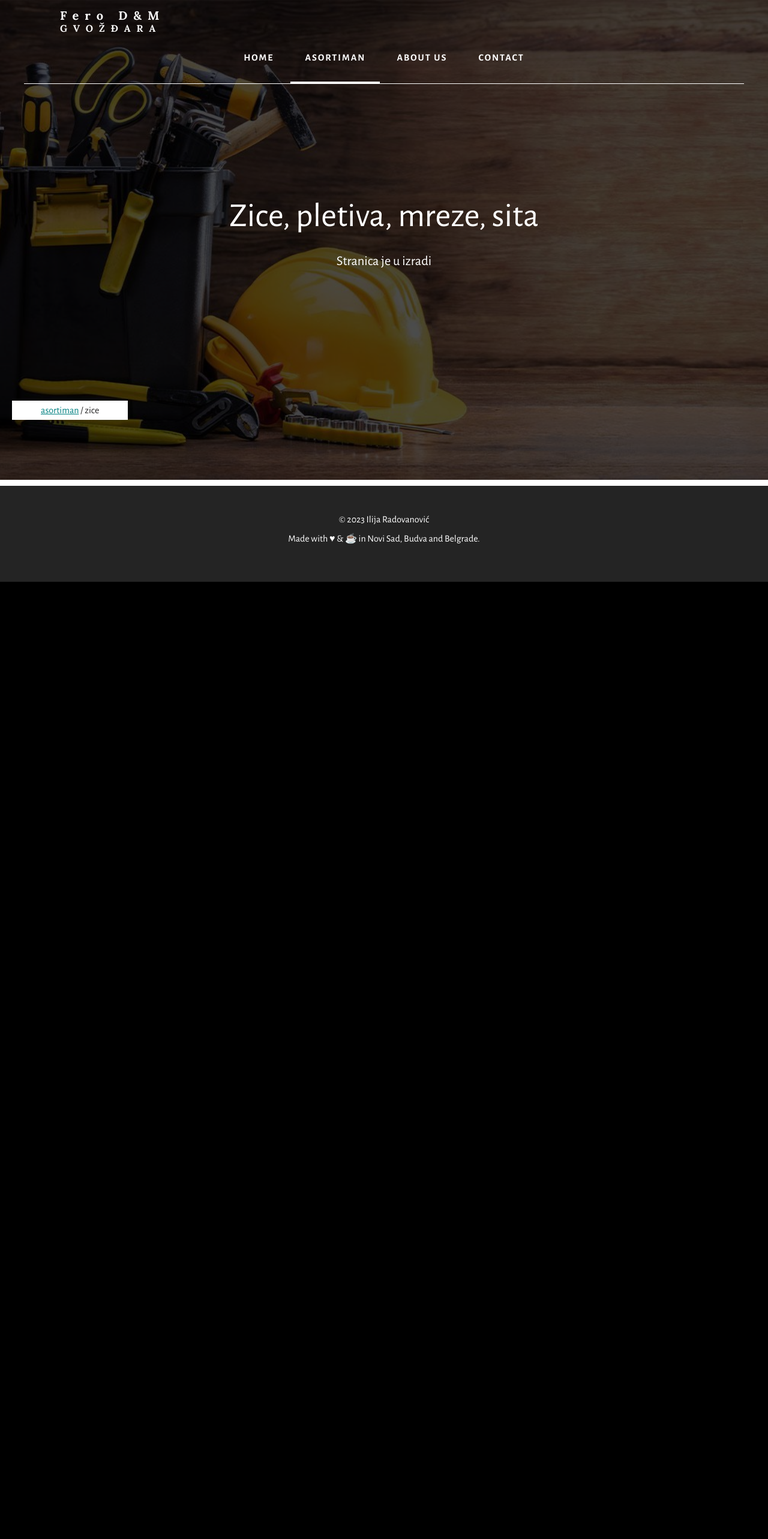
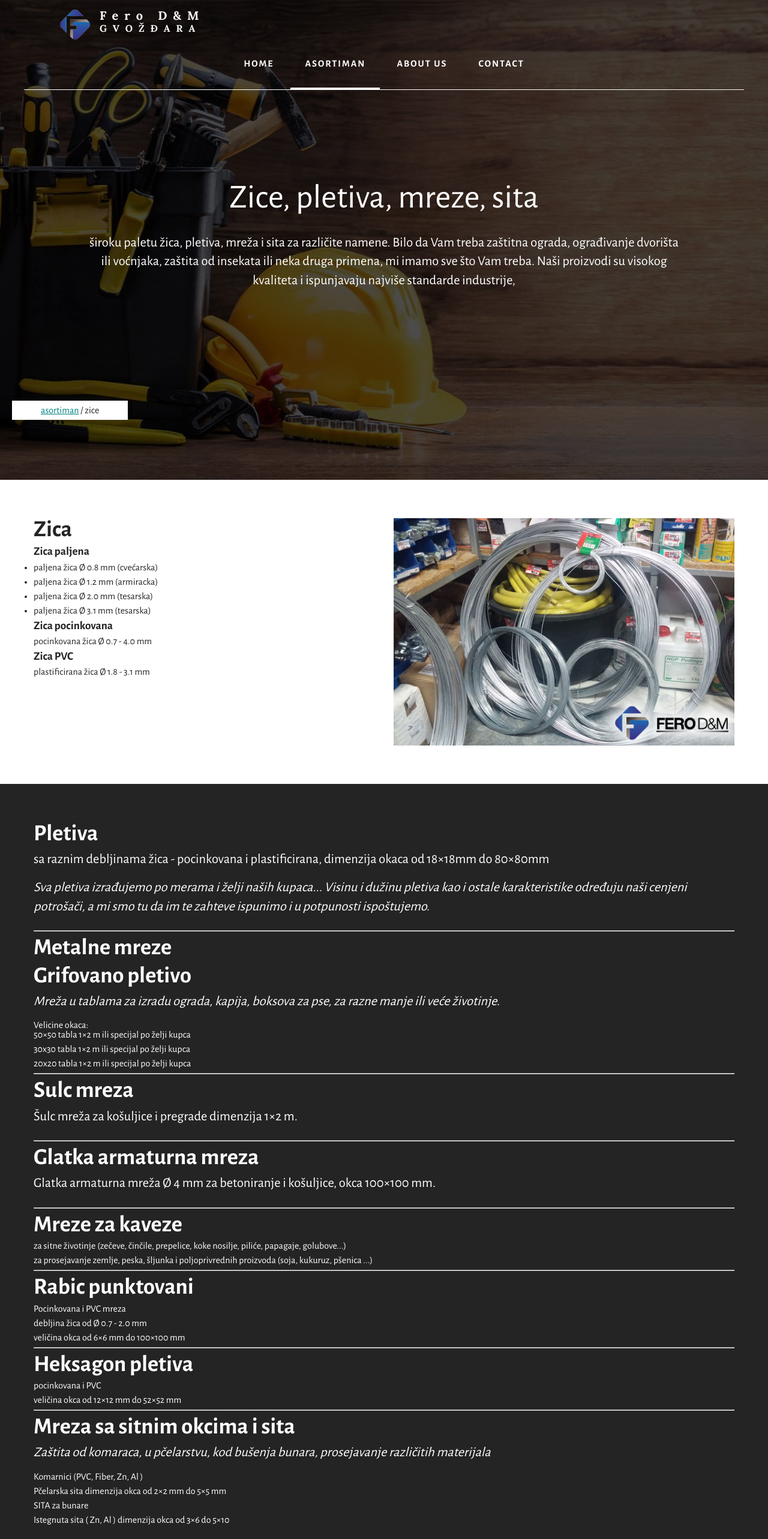
Before and after one commit to janaVukHana/ferodm, a React (Vite) app in the folder react/: page /asortiman/zice in a window 1280 px wide. Shown: the top 2566 px of the page at 60% size. Before the commit the page ends 970 px from the top, so only its background shows below. Built offline with nearby package versions, Linux system fonts and the light colour scheme.

Commit message:
adding texts with chatgpt help

```diff
--- a/react/src/components/Navbar.jsx
+++ b/react/src/components/Navbar.jsx
@@ -21,7 +21,16 @@ export default function Navbar() {
         <nav className="inner-container">
             <div className="logo-n-hamburger">
                 <div className='logo'>
-                    <NavLink to="/">Fero D&M<br /><span>Gvožđara</span></NavLink>
+                    <NavLink to="/">
+                        <div className="logo-content">
+                            <div className="logo-img-container">
+                                <img src="../images/logo/ferodm_logo.png" alt="logo" />
+                            </div>
+                            <div>
+                                Fero D&M<br /><span>Gvožđara</span>
+                            </div>
+                        </div>
+                    </NavLink>
                 </div>
                 <IconHamburger />
             </div>
--- a/react/src/index.css
+++ b/react/src/index.css
@@ -82,6 +82,15 @@ section {
 .dark-section {
   background-color: #242424;
   color: #fff;
+}
+
+/* styling text */
+.left {
+  text-align: left;
+}
+
+.mb-1 {
+  margin-bottom: 0.5rem;
 }
 
 /* NAVIGATION SECTION */
@@ -197,6 +206,20 @@ nav ul li a:hover,
   letter-spacing: 10px;
   font-family: "Lora";
   font-weight: 700;
+}
+
+.logo-content {
+  display: flex;
+  justify-items: center;
+}
+
+.logo-img-container {
+  margin-right: 1rem;
+}
+
+.logo img {
+  width: 50px;
+  height: 50px;
 }
 
 .logo a {
--- a/react/src/views/Asortiman.jsx
+++ b/react/src/views/Asortiman.jsx
@@ -5,7 +5,14 @@ export default function Asortiman() {
     return (
         <>
             <Hero title="Asortiman proizvoda">
-                <p>Zice, orgrade, lakovi, boje, alat ...</p>
+                <p>
+                    Naša gvožđara nudi širok asortiman metalnih materijala visokog kvaliteta - čelične
+                    šipke, cevi, limove, žice, ograde, kapije i još mnogo toga. Naš stručni tim Vam je
+                    na raspolaganju da Vam pomogne pronaći idealno rešenje za Vaš projekat.
+                </p>
+                <p style={{fontSize: '1.6rem'}}>
+                    Posetite nas danas i uverite se u našu ponudu.
+                </p>
             </Hero>
             <section className="asortiman light-section">
                 <div className="inner-container">
--- a/react/src/views/Contact.jsx
+++ b/react/src/views/Contact.jsx
@@ -7,9 +7,14 @@ export default function Contact() {
     return (
         <>
             <Hero title="Kontaktiraj nas">
-                <p>Potrebna ti je pomoc u izboru alata?</p>
+                {/* <p>Potrebna ti je pomoc u izboru alata?</p>
                 <p>Ograđuješ svoj plac?</p>
-                <p>Posalji nam poruku.</p>
+                <p>Posalji nam poruku.</p> */}
+                <p>
+                Imate pitanja ili Vam je potrebna pomoć oko naših proizvoda i usluga? Kontaktirajte nas putem kontakt
+                forme ili direktnim pozivom, i naš tim će Vam pružiti sve potrebne informacije i odgovore. Hvala Vam na
+                interesovanju za našu gvožđaru!
+                </p>
             </Hero>
             <section className="dark-section">
                 <div className="inner-container">
--- a/react/src/views/Home.jsx
+++ b/react/src/views/Home.jsx
@@ -8,9 +8,19 @@ export default function Home() {
     return (
         <>
             <Hero title="Gvozdjara u tvom komsiluku">
-                <p>Dobrodošli u svet žica, mreža, pletiva, sita,
-                kompletan asortiman gvožđarksog i farbarskog asortimana kao i
-                mnoge opreme za domaćinstvo.</p>
+                <p>
+                    Dobrodošli u našu gvožđaru! Kod nas možete pronaći sve vrste metalnih materijala
+                    za Vaše projekte, uključujući čelične šipke, cevi, limove, žice, ograde, kapije i
+                    još mnogo toga.
+                </p>
+                <p>
+                    Nudimo visokokvalitetne proizvode po povoljnim cenama. Naš tim
+                    stručnjaka je tu da Vam pomogne pronaći najbolje rešenje za Vaše potrebe.
+                </p>
+                <p>
+                    Posetite nas danas i uverite se u našu široku ponudu i kvalitet usluge.
+                </p>
+
             </Hero>
             <Carousel />
             <ProizvodiIzdvojeno />
--- a/react/src/views/Zice.jsx
+++ b/react/src/views/Zice.jsx
@@ -6,9 +6,106 @@ export default function Zice() {
     return (
         <>
             <Hero title="Zice, pletiva, mreze, sita">
-                <p>Stranica je u izradi</p>
+                <p>
+                široku paletu žica, pletiva, mreža i sita za različite namene. Bilo da Vam treba
+                zaštitna ograda, ograđivanje dvorišta ili voćnjaka, zaštita od insekata ili neka
+                druga primena, mi imamo sve što Vam treba.
+                Naši proizvodi su visokog kvaliteta i ispunjavaju najviše standarde industrije,
+                </p>
             </Hero>
             <Breadcrumb currentPage="zice" />
+            <section className="light-section">
+                <div className="inner-container">
+                    <div className="asortiman-intro">
+                        <div className="asortiman-content">
+                            <h2 style={{textAlign: 'left', marginBottom: '.5rem'}}>Zica</h2>
+                            <h3>Zica paljena</h3>
+                            <ul style={{listStyleType: 'disc'}}>
+                                <li>paljena žica Ø 0.8 mm (cvećarska)</li>
+                                <li>paljena žica Ø 1.2 mm (armiracka)</li>
+                                <li>paljena žica Ø 2.0 mm (tesarska)</li>
+                                <li>paljena žica Ø 3.1 mm (tesarska)</li>
+                            </ul>
+                            <h3>Zica pocinkovana</h3>
+                            <ul>
+                                <li>pocinkovana žica Ø 0.7 - 4.0 mm</li>
+                            </ul>
+                            <h3>Zica PVC</h3>
+                            <ul>
+                                <li>plastificirana žica Ø 1.8 - 3.1 mm</li>
+                            </ul>
+                        </div>
+                        <div className="asortiman-image">
+                            <img src="/images/asortiman/zica.jpg" alt="asortiman image" />
+                        </div>
+                    </div>
+                </div>
+            </section>
+            <section className="dark-section">
+                <div className="inner-container">
+                    <div className="asortiman-intro">
+                        <div className="asortiman-content">
+                            <h2 className="left mb-1">Pletiva</h2>
+                            <p>
+                                sa raznim debljinama žica - pocinkovana i plastificirana,
+                                dimenzija okaca od 18×18mm do 80×80mm
+                            </p>
+                            <p style={{fontStyle: 'italic'}}>
+                                Sva pletiva izrađujemo po merama i želji naših kupaca... Visinu i dužinu
+                                pletiva kao i ostale karakteristike određuju naši cenjeni potrošači,
+                                a mi smo tu da im te zahteve ispunimo i u potpunosti ispoštujemo.
+                            </p>
+                            <hr />
+                            <h2 className="left mb-1">Metalne mreze</h2>
+                            <h2 className="left mb-1">Grifovano pletivo</h2>
+                            <p style={{fontStyle: 'italic'}}>Mreža u tablama za izradu ograda, kapija, boksova za pse, za razne manje ili veće životinje.</p>
+                            <h4>Velicine okaca:</h4>
+                            <ul>
+                                <li>50×50 tabla 1×2 m ili specijal po želji kupca</li>
+                                <li>30x30 tabla 1×2 m ili specijal po želji kupca</li>
+                                <li>20x20 tabla 1×2 m ili specijal po želji kupca</li>
+                            </ul>
+                            <hr />
+                            <h2 className="left mb-1">Sulc mreza</h2>
+                            <p>Šulc mreža za košuljice i pregrade dimenzija 1×2 m.</p>
+                            <hr />
+                            <h2 className="left mb-1">Glatka armaturna mreza</h2>
+                            <p>Glatka armaturna mreža Ø 4 mm za betoniranje i košuljice, okca 100×100 mm.</p>
+                            <hr />
+                            <h2 className="left mb-1">Mreze za kaveze</h2>
+                            <ul>
+                                <li>za sitne životinje (zečeve, činčile, prepelice, koke nosilje, piliće, papagaje, golubove...)</li>
+                                <li>za prosejavanje zemlje, peska, šljunka i poljoprivrednih proizvoda (soja, kukuruz, pšenica ...)</li>
+                            </ul>
+                            <hr />
+                            <h2 className="left mb-1">Rabic punktovani</h2>
+                            <ul>
+                                <li>Pocinkovana i PVC mreza</li>
+                                <li>debljina žica od Ø 0.7 - 2.0 mm</li>
+                                <li>veličina okca od 6×6 mm do 100×100 mm</li>
+                            </ul>
+                            <hr />
+                            <h2 className="left mb-1">Heksagon pletiva</h2>
+                            <ul>
+                                <li>pocinkovana i PVC</li>
+                                <li>veličina okca od 12×12 mm do 52×52 mm</li>
+                            </ul>
+                            <hr />
+                            <h2 className="left mb-1">Mreza sa sitnim okcima i sita</h2>
+                            <p style={{fontStyle: 'italic'}}>Zaštita od komaraca, u pčelarstvu, kod bušenja bunara, prosejavanje različitih materijala</p>
+                            <ul>
+                                <li>Komarnici (PVC, Fiber, Zn, Al )</li>
+                                <li>Pčelarska sita dimenzija okca od 2×2 mm do 5×5 mm</li>
+                                <li>SITA za bunare</li>
+                                <li>Istegnuta sita ( Zn, Al ) dimenzija okca od 3×6 do 5×10</li>
+                            </ul>
+                        </div>
+                        {/* <div className="asortiman-image">
+                            <img src="/images/asortiman/zica.jpg" alt="asortiman image" />
+                        </div> */}
+                    </div>
+                </div>
+            </section>
         </>
     )
 }
```
Also changed, not shown: react/public/images/logo/ferodm_logo.png (added).
